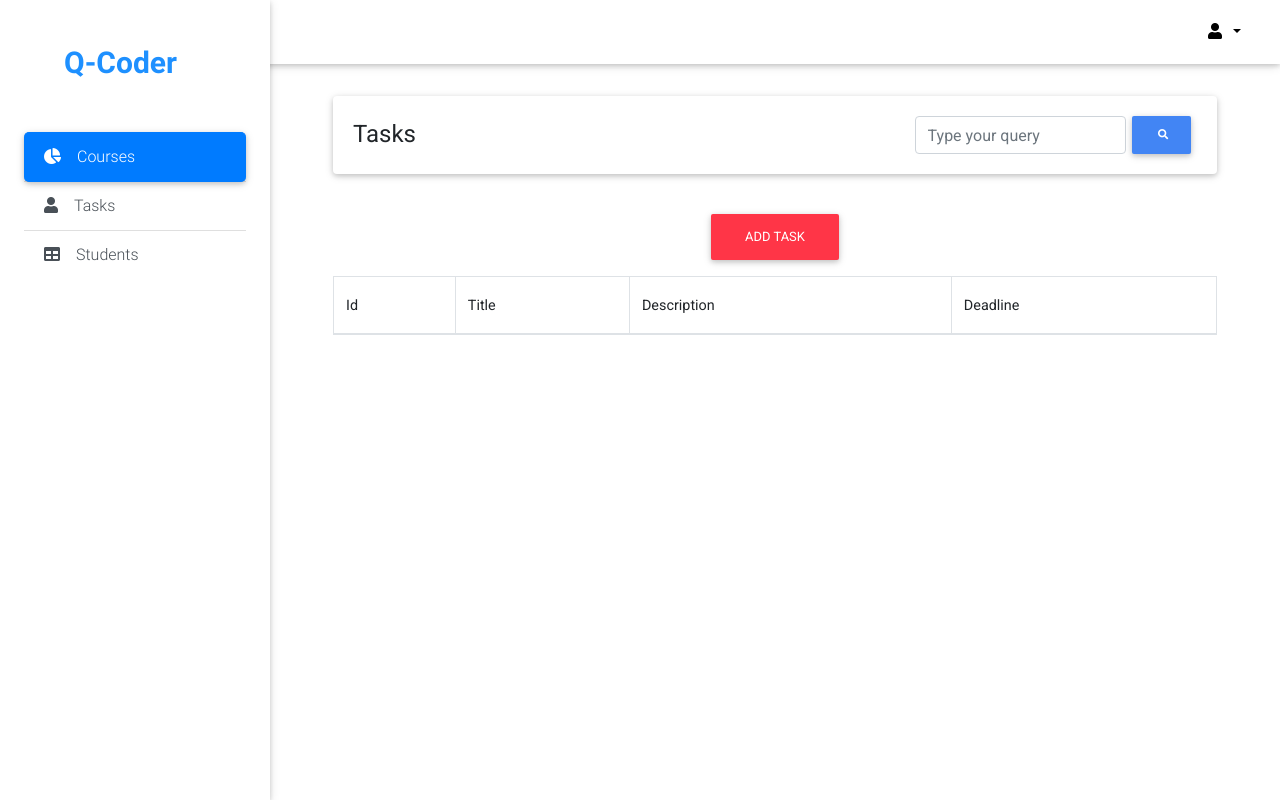
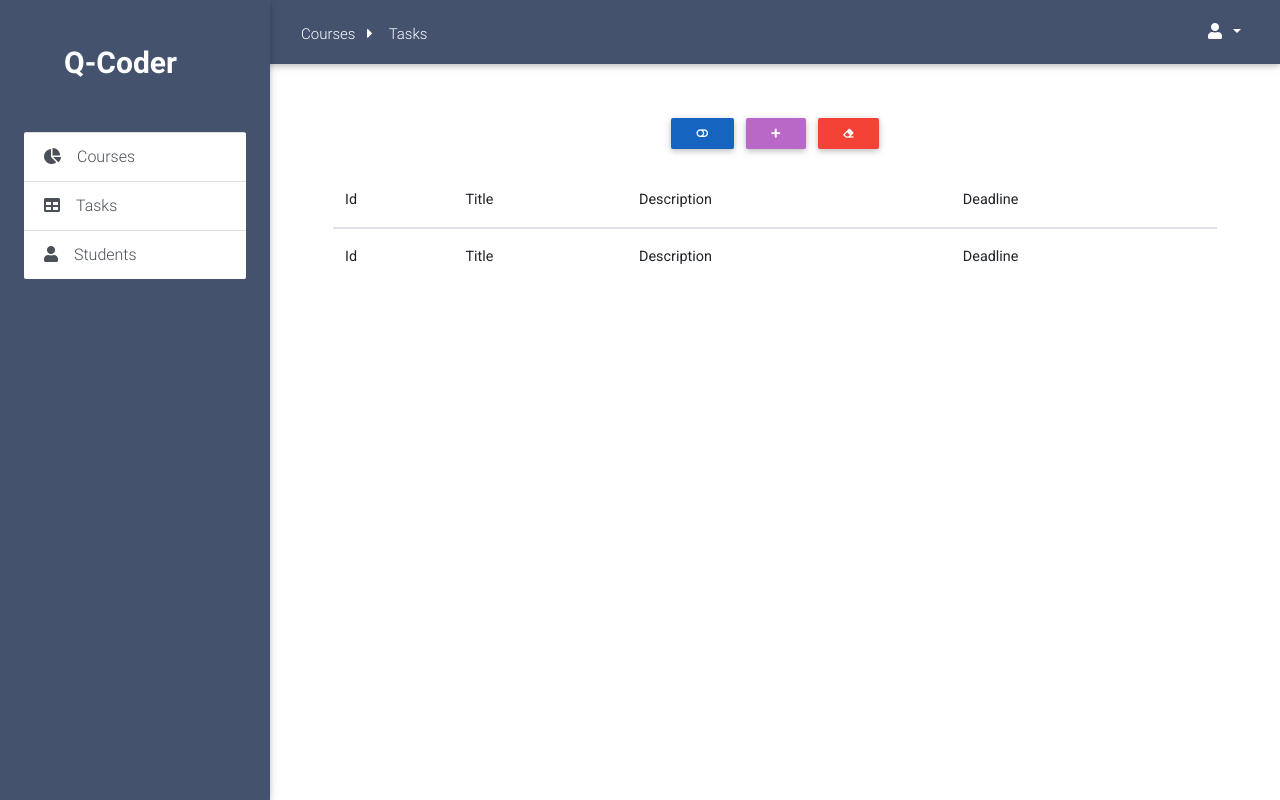
Before and after one commit to madinaturginbayeva/q-coder, a Django app: page /course/1/taks in a window 1280 px wide. Run offline with Django 3.2, Linux system fonts and the light colour scheme; a user stored in the database is signed in; data comes from the database, SQL or seed files in the repository; data that the repository does not hold is empty; some libraries are stand-ins or nearby versions.

Commit message:
design change

```diff
--- a/qcoder/qmain/templates/qmain/base.html
+++ b/qcoder/qmain/templates/qmain/base.html
@@ -3,7 +3,6 @@
 <!DOCTYPE html>
 <html>
 <head>
-
     <!-- Required meta tags -->
     <meta charset="utf-8">
     <meta name="viewport" content="width=device-width, initial-scale=1, shrink-to-fit=no">
@@ -28,6 +27,10 @@
       body{
         font-family: 'Roboto', sans-serif;
       }
+      .bc-icons-2 .breadcrumb-item + .breadcrumb-item::before {
+        content: none; }
+      .bc-icons-2 .breadcrumb-item.active {
+        color: #455a64; }
     </style>
 </head>
 <body>
@@ -35,7 +38,7 @@
   <header>
 
     <!-- Navbar -->
-    <nav class="navbar fixed-top navbar-expand-lg navbar-light white scrolling-navbar">
+    <nav class="navbar fixed-top navbar-expand-md navbar-dark mdb-color scrolling-navbar">
       <div class="container-fluid">
 
         <!-- Collapse -->
@@ -43,7 +46,23 @@
           aria-controls="navbarSupportedContent" aria-expanded="false" aria-label="Toggle navigation">
           <span class="navbar-toggler-icon"></span>
         </button>
-
+        <div class="mr-auto bc-icons-2">
+          <nav aria-label="breadcrumb">
+            <ol class="breadcrumb">
+              <li class="breadcrumb-item">
+                <a>
+                  Courses
+                </a>
+                <i class="fas fa-caret-right mx-2" aria-hidden="true"></i>
+              </li>
+              <li class="breadcrumb-item">
+                {% if title %}
+                  {{ title }}
+                {% endif %}
+              </li>
+            </ol>
+          </nav>
+        </div>
         <!-- Links -->
         <div class="collapse navbar-collapse" id="navbarSupportedContent">
           <!-- Right -->
@@ -69,21 +88,21 @@
     <!-- Navbar -->
 
     <!-- Sidebar -->
-    <div class="sidebar-fixed position-fixed">
+    <div class="sidebar-fixed position-fixed mdb-color">
 
-      <a class="logo-wrapper waves-effect" style="font-size: 30px; font-weight: 900; color:dodgerblue;">
+      <a class="logo-wrapper waves-effect" style="font-size: 30px; font-weight: 900; color:white;">
         Q-Coder
       </a>
 
       <div class="list-group list-group-flush">
-        <a href="{% url 'courses' %}" class="list-group-item active waves-effect">
+        <a href="{% url 'courses' %}" class="list-group-item list-group-item-action waves-effect">
           <i class="fas fa-chart-pie mr-3"></i>Courses
         </a>
       {% ifnotequal title 'Courses' %}
         <a href="{% url 'course' course_id %}" class="list-group-item list-group-item-action waves-effect">
-          <i class="fas fa-user mr-3"></i>Tasks</a>
+          <i class="fas fa-table mr-3"></i>Tasks</a>
         <a href="{% url 'students' course_id %}" class="list-group-item list-group-item-action waves-effect">
-          <i class="fas fa-table mr-3"></i>Students</a>
+          <i class="fas fa-user mr-3"></i>Students</a>
       {% endifnotequal %}
     </div>
     </div>
--- a/qcoder/qmain/templates/qmain/course.html
+++ b/qcoder/qmain/templates/qmain/course.html
@@ -118,44 +118,23 @@
 </div>
 <!--Modal: Login / Register Form-->
 <div class="container-fluid mt-5">
-  <!-- Heading -->
-  <div class="card mb-4 wow fadeIn">
-
-    <!--Card content-->
-    <div class="card-body d-sm-flex justify-content-between">
-
-      <h4 class="mb-2 mb-sm-0 pt-1">
-        {% if title %}
-        <span>{{ title }}</span>
-        {% endif %}
-      </h4>
-
-      <form class="d-flex justify-content-center">
-        <!-- Default input -->
-        <input type="search" placeholder="Type your query" aria-label="Search" class="form-control">
-        <button class="btn btn-primary btn-sm my-0 p" type="submit">
-          <i class="fas fa-search"></i>
-        </button>
-
-      </form>
-
+  <div class="row wow fadeIn">
+    <div class="col-md-12 mb-6">
+    <!--Grid column-->
+      <div class="wrapper-editor">
+        <div class="d-flex justify-content-center buttons-wrapper my-3">
+          <button class="btn btn-rounded text-white blue darken-3 btn-sm add-content-edit" type="button"><i class="fas fa-toggle-off"></i></button>
+          <button class=" btn btn-rounded text-white purple lighten-2 btn-sm add-new-row" type="button"  data-toggle="modal" data-target="#modalLRForm"><i class="fas fa-plus"></i></button>
+          <button class="btn btn-rounded text-white red btn-sm remove-first-tr" type="button"> <i class="fas fa-eraser"></i></button>
         </div>
 
-  </div>
-  <!-- Heading -->
-  <div class="row wow fadeIn">
-    <!--Grid column-->
-    <div class="col-md-12 mb-6">
-      <div class="text-center">
-        <a href="" class="btn btn-danger btn-rounded my-3" data-toggle="modal" data-target="#modalLRForm">Add Task</a>
-      </div>
-      <table class="table table-bordered">
+        <table id="contentEx" class="table table-striped display" cellspacing=" 0" width="100%">
           <thead>
             <tr>
-            <th scope="col">Id</th>
-            <th scope="col">Title</th>
-            <th scope="col">Description</th>
-            <th scope="col">Deadline</th>
+              <th scope="th-sm">Id</th>
+              <th scope="th-sm">Title</th>
+              <th scope="th-sm">Description</th>
+              <th scope="th-sm">Deadline</th>
             </tr>
           </thead>
           <tbody>
@@ -168,8 +147,17 @@
             </tr>
           {% endfor %}
           </tbody>
+          <tfoot>
+            <tr>
+              <th scope="th-sm">Id</th>
+              <th scope="th-sm">Title</th>
+              <th scope="th-sm">Description</th>
+              <th scope="th-sm">Deadline</th>
+            </tr>
+          </tfoot>
         </table>
       </div>
     </div>
   </div>
+</div>
 {% endblock content %}
```
Also changed, not shown: qcoder/qmain/templates/qmain/courses.html (+11 -13 lines), qcoder/qmain/templates/qmain/students.html (+0 -25 lines). Lines whose indentation alone changed are shown as unchanged.
